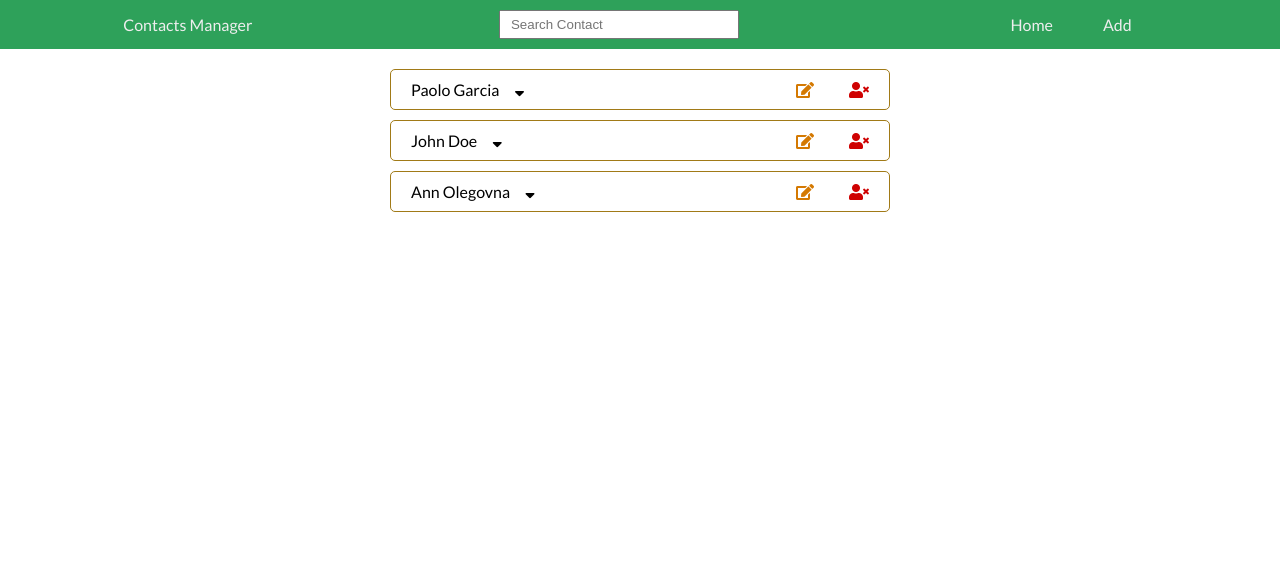
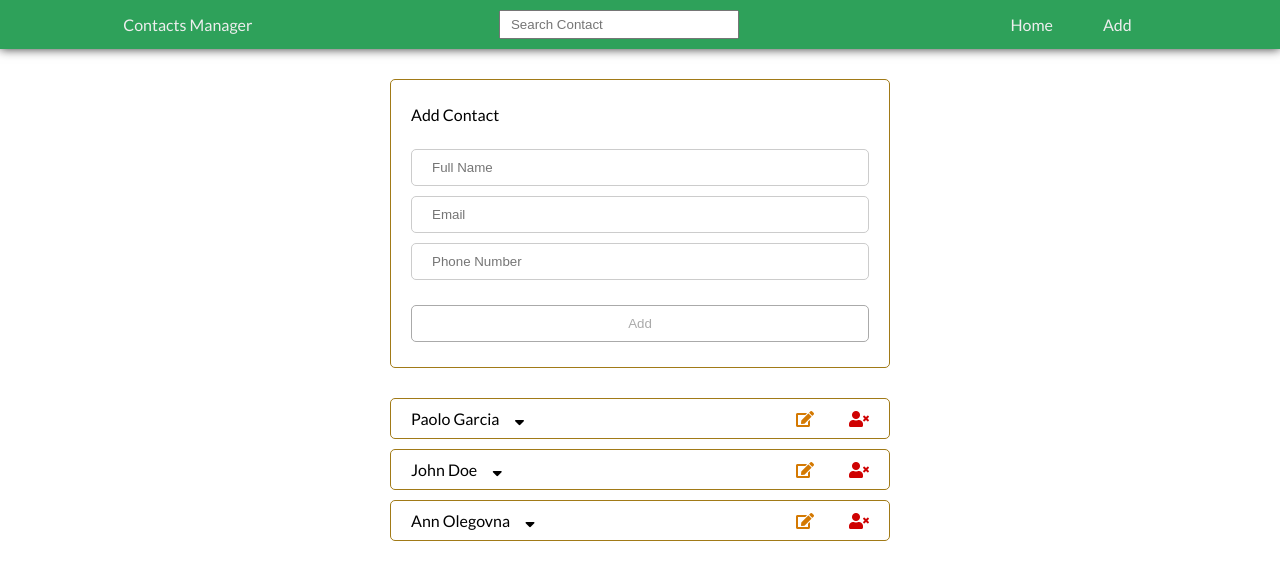
Before and after one commit to PaoloGarcia/manage-contacts, a React (Create React App) app: page / in a window 1280 px wide. Shown: the top 580 px of the page. Built offline with nearby package versions, Linux system fonts and the light colour scheme.

Commit message:
create form with style for the add contact page

```diff
--- a/src/components/App.js
+++ b/src/components/App.js
@@ -1,8 +1,9 @@
 import React from 'react';
 import './App.css';
 
-import Navbar from "./Navbar/Navbar";
+import Navbar from "./Layout/Navbar/Navbar";
 import Contacts from "./Contacts/Contacts";
+import AddContact from "./Contacts/AddContact/AddContact";
 
 function App() {
     const [contacts, setContacts] = React.useState([
@@ -43,6 +44,7 @@ function App() {
                 query={query}
                 onChangeQueryHandler={onChangeQueryHandler}
             />
+            <AddContact />
             <div className="main-box">
                 <Contacts
                     contacts={contacts}
--- /dev/null
+++ b/src/components/Contacts/AddContact/AddContact.js
@@ -0,0 +1,33 @@
+import React from "react";
+import "./add-contact.css";
+
+const AddContact = () => {
+    return (
+        <div className="add-contact">
+            <div className="add-contact-header">
+                Add Contact
+            </div>
+            <div className="add-contact-body">
+                <form>
+                    <div className="add-contact-body-item">
+                        <input type="text" placeholder="Full Name" />
+                    </div>
+                    <div className="add-contact-body-item">
+                        <input type="email" placeholder="Email" />
+                    </div>
+                    <div className="add-contact-body-item">
+                        <input type="text" placeholder="Phone Number" />
+                    </div>
+                    <button
+                        className="btn-add"
+                        type="submit"
+                    >
+                        Add
+                    </button>
+                </form>
+            </div>
+        </div>
+    );
+};
+
+export default AddContact;
--- /dev/null
+++ b/src/components/Contacts/AddContact/add-contact.css
@@ -0,0 +1,42 @@
+.add-contact {
+    border: 1px solid rgb(161, 122, 23);
+    border-radius: 5px;
+    margin: 30px auto;
+    padding: 10px 20px;
+    width: 500px;
+}
+
+.add-contact-header {
+    padding: 15px 0;
+}
+
+.add-contact-body-item {
+    margin: 10px 0;
+}
+
+.add-contact-body-item input {
+    border: 1px solid #ccc;;
+    border-radius: 5px;
+    display: inline-block;
+    outline-color: rgb(161, 122, 23);
+    padding: 10px 20px;
+    width: 100%;
+}
+
+.btn-add {
+    background-color: inherit;
+    border: 1px solid #aaa;
+    border-radius: 5px;
+    color: #aaa;
+    font-weight: 400;
+    margin: 15px 0;
+    padding: 10px 20px;
+    transition: 0.5s border-color, 0.5s box-shadow, 0.5s color;
+    width: 100%;
+}
+
+.btn-add:hover {
+    border-color: rgb(161, 122, 23);
+    box-shadow: 0 1px 3px #333;
+    color: rgb(161, 122, 23);
+}
--- a/src/components/Contacts/contact.css
+++ b/src/components/Contacts/Contact/contact.css
@@ -42,13 +42,17 @@
 }
 
 .contact-item {
-    border: 0.3px solid #999;
-    border-bottom: 0;
+    border: 1px solid #ccc;
     font-size: 0.8rem;
-    margin-bottom: 1px;
     padding: 5px 10px;
 }
 
+.contact-item:first-child {
+    border-top-left-radius: 5px;
+    border-top-right-radius: 5px;
+}
+
 .contact-item:last-child {
-    border: 0.3px solid #999;
+    border-bottom-left-radius: 5px;
+    border-bottom-right-radius: 5px;
 }
--- a/src/components/Contacts/Contacts.js
+++ b/src/components/Contacts/Contacts.js
@@ -2,7 +2,7 @@ import React from "react";
 import "./contacts.css";
 import PropTypes from "prop-types";
 
-import Contact from "./Contact";
+import Contact from "./Contact/Contact";
 
 const Contacts = ({ contacts, onDeleteContactHandler }) => {
     const list = contacts.map(contact => {
--- a/src/components/Navbar/navbar.css
+++ b/src/components/Layout/Navbar/navbar.css
@@ -1,5 +1,6 @@
 .navbar {
     align-items: center;
+    box-shadow: 0 0 10px #333;
     background-color: rgb(46, 161, 90);
     display: flex;
     justify-content: space-around;
@@ -15,6 +16,7 @@
 }
 
 .search-box input {
+    outline-color: rgb(161, 122, 23);
     padding: 5px 10px;
     width: 100%;
 }
```
Also changed, not shown: src/components/Contacts/Contact/Contact.js (renamed from src/components/Contacts/Contact.js), src/components/Layout/Navbar/Navbar.js (renamed from src/components/Navbar/Navbar.js).
